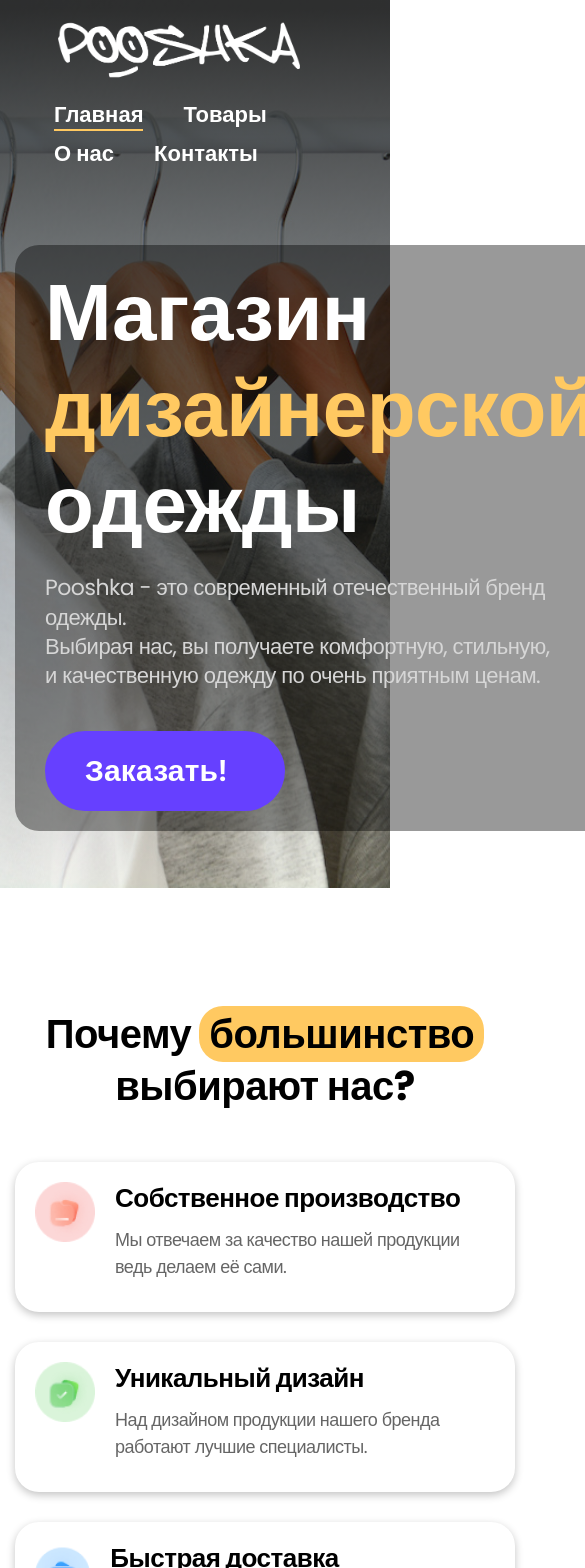
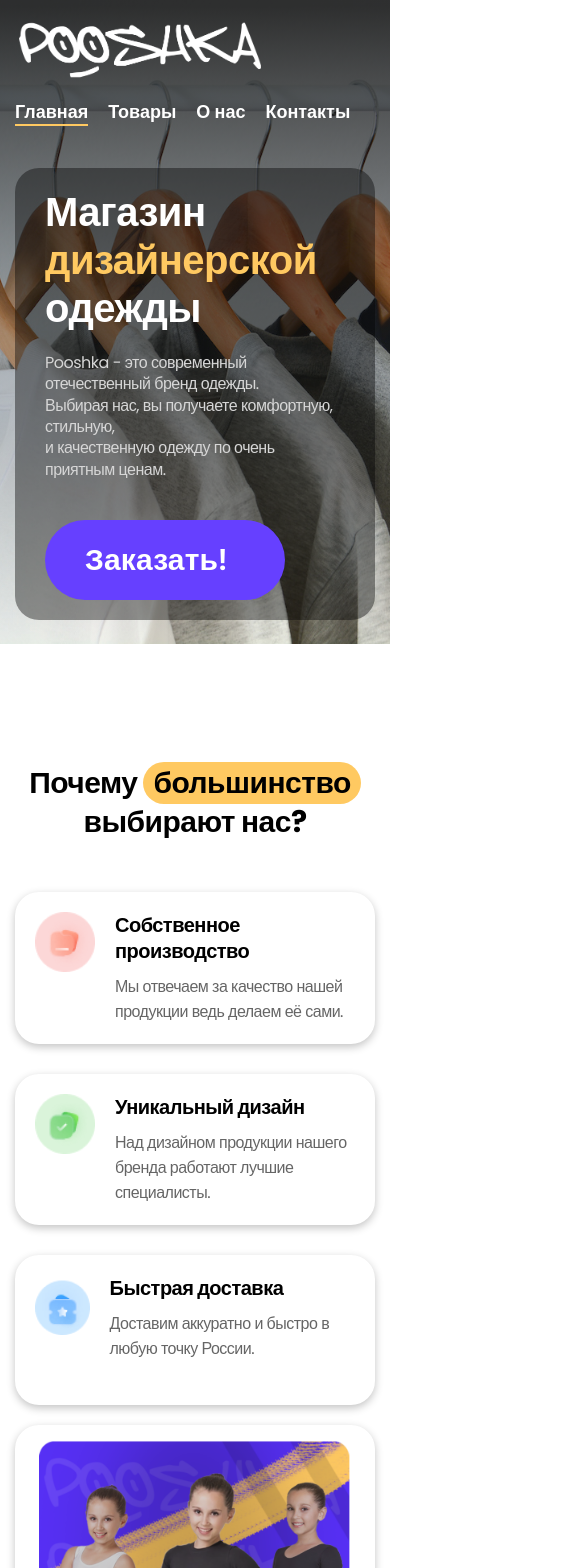
Before and after one commit to mattakvshi/Landing-pooshka, a React (Create React App) app: page / in a window 390 px wide. Shown: the top 1568 px of the page, 585 px wide, since content can reach past the window. Built offline with nearby package versions, Linux system fonts and the light colour scheme.

Commit message:
Mobaile adapted

```diff
--- a/src/components/benefits/benefits.css
+++ b/src/components/benefits/benefits.css
@@ -42,3 +42,9 @@
 	max-width: 300px;
 	font-size: 18px;
 }
+
+@media (max-width: 430px) {
+	.card-text {
+		font-size: 16px;
+	}
+}
--- a/src/components/choice/choice.css
+++ b/src/components/choice/choice.css
@@ -71,8 +71,8 @@ em {
 	display: flex;
 	flex-direction: row;
 
-	width: 500px;
-	height: 150px;
+	max-width: 500px;
+	min-height: 150px;
 
 	padding: 20px 20px;
 
@@ -108,3 +108,9 @@ em {
 		justify-content: center;
 	}
 }
+
+@media (max-width: 430px) {
+	.benefit-text {
+		font-size: 16px;
+	}
+}
--- a/src/components/header/header.css
+++ b/src/components/header/header.css
@@ -77,3 +77,41 @@
 .header__text p + p {
 	margin-top: 0.5em;
 }
+
+@media (max-width: 640px) {
+	.header__title strong {
+		font-size: 60px;
+	}
+
+	.header__text {
+		font-size: 18px;
+	}
+
+	.header {
+		min-height: 600px;
+	}
+}
+
+@media (max-width: 530px) {
+	.header__title strong {
+		font-size: 50px;
+	}
+
+	.header__text {
+		font-size: 17px;
+	}
+
+	.header {
+		min-height: 500px;
+	}
+}
+
+@media (max-width: 430px) {
+	.header__title strong {
+		font-size: 40px;
+	}
+
+	.header__text {
+		font-size: 16px;
+	}
+}
--- a/src/components/navbar/navbar.css
+++ b/src/components/navbar/navbar.css
@@ -75,3 +75,23 @@
 	width: 100%;
 	background-color: #ffc961;
 }
+
+@media (max-width: 958px) {
+	.nav-row {
+		justify-content: unset;
+	}
+}
+
+@media (max-width: 640px) {
+	.container-nav {
+		max-width: 100%;
+	}
+
+	.nav-list {
+		font-size: 18px;
+	}
+
+	.nav-list {
+		column-gap: 20px;
+	}
+}
--- a/src/components/preview/preview.css
+++ b/src/components/preview/preview.css
@@ -35,8 +35,8 @@
 }
 
 .preview-column-up {
-	width: 600px;
-	height: 400px;
+	max-width: 600px;
+	max-height: 400px;
 
 	display: flex;
 	flex-direction: column;
@@ -47,8 +47,8 @@
 }
 
 .preview-column-down {
-	width: 600px;
-	height: 400px;
+	max-width: 600px;
+	max-height: 400px;
 
 	display: flex;
 	flex-direction: column;
@@ -63,6 +63,8 @@
 
 	font-size: 17px;
 	font-weight: 400;
+
+	opacity: 0.8;
 }
 
 .preview-column-imgUp {
@@ -90,3 +92,23 @@
 		order: 999;
 	}
 }
+
+@media (max-width: 640px) {
+	.preview-column-up {
+		align-items: center;
+
+		text-align: center;
+	}
+
+	.preview-column-down {
+		align-items: center;
+
+		text-align: center;
+	}
+}
+
+@media (max-width: 430px) {
+	.preview-column__text {
+		font-size: 16px;
+	}
+}
--- a/src/components/transfer/Transfer.jsx
+++ b/src/components/transfer/Transfer.jsx
@@ -43,29 +43,21 @@ const Transfer = () => {
 				src={transferBgDownLeft}
 				alt='transferBgDownLeft'
 				className='transfer-bg-down-left'
-				width='270px'
-				height='230px'
 			/>
 			<img
 				src={transferBgDownRight}
 				alt='transferBgDownRight'
 				className='transfer-bg-down-right'
-				width='130px'
-				height='350px'
 			/>
 			<img
 				src={transferBgUpRight}
 				alt='transferBgUpRight'
 				className='transfer-bg-up-right'
-				width='270px'
-				height='230px'
 			/>
 			<img
 				src={transferBgUpLeft}
 				alt='transferBgUpLeft'
 				className='transfer-bg-up-left'
-				width='130'
-				height='350px'
 			/>
 		</section>
 	);
--- a/src/components/transfer/transfer.css
+++ b/src/components/transfer/transfer.css
@@ -15,12 +15,16 @@
 }
 
 .transfer-bg-down-left {
+	max-width: 270px;
+	max-height: 230px;
 	position: absolute;
 	bottom: 0;
 	right: 0;
 }
 
 .transfer-bg-down-right {
+	max-width: 130px;
+	max-height: 350px;
 	position: absolute;
 	bottom: 0;
 	right: 0;
@@ -29,12 +33,16 @@
 }
 
 .transfer-bg-up-right {
+	max-width: 270px;
+	max-height: 230px;
 	position: absolute;
 	top: 0;
 	left: 0;
 }
 
 .transfer-bg-up-left {
+	max-width: 130px;
+	max-height: 350px;
 	position: absolute;
 	top: 0;
 	left: 0;
@@ -54,10 +62,16 @@
 	flex-direction: column;
 	justify-content: center;
 	align-items: center;
+
+	padding: 20px 0;
+}
+
+.transfer-column__title {
+	text-align: center;
 }
 
 .transfer-column__text {
-	width: 530px;
+	max-width: 530px;
 
 	padding: 20px 15px;
 
@@ -98,3 +112,47 @@
 	position: relative;
 	top: 2px;
 }
+
+@media (max-width: 1300px) {
+	.transfer-bg-down-left {
+		max-width: 200px;
+		max-height: 170px;
+	}
+
+	.transfer-bg-down-right {
+		max-width: 80px;
+		max-height: 215px;
+	}
+
+	.transfer-bg-up-right {
+		max-width: 200px;
+		max-height: 170px;
+	}
+
+	.transfer-bg-up-left {
+		max-width: 80px;
+		max-height: 215px;
+	}
+}
+
+@media (max-width: 1160px) {
+	.transfer {
+		height: 700px;
+	}
+}
+
+@media (max-width: 640px) {
+	.transfer {
+		height: 800px;
+	}
+
+	.transfer-column__text {
+		font-size: 18px;
+	}
+}
+
+@media (max-width: 530px) {
+	.transfer-column__text {
+		font-size: 17px;
+	}
+}
--- a/src/style/main.css
+++ b/src/style/main.css
@@ -95,8 +95,25 @@ body {
 @media (max-width: 920px) {
 	.title-2 {
 		font-size: 40px;
-		font-weight: 700;
-		line-height: 1.3;
-		margin-bottom: 30px;
 	}
 }
+
+@media (max-width: 640px) {
+	.title-2 {
+		font-size: 35px;
+	}
+
+	.title-3 {
+		font-size: 22px;
+	}
+}
+
+@media (max-width: 430px) {
+	.title-2 {
+		font-size: 30px;
+	}
+
+	.title-3 {
+		font-size: 20px;
+	}
+}
```
Lines whose indentation alone changed are shown as unchanged.
